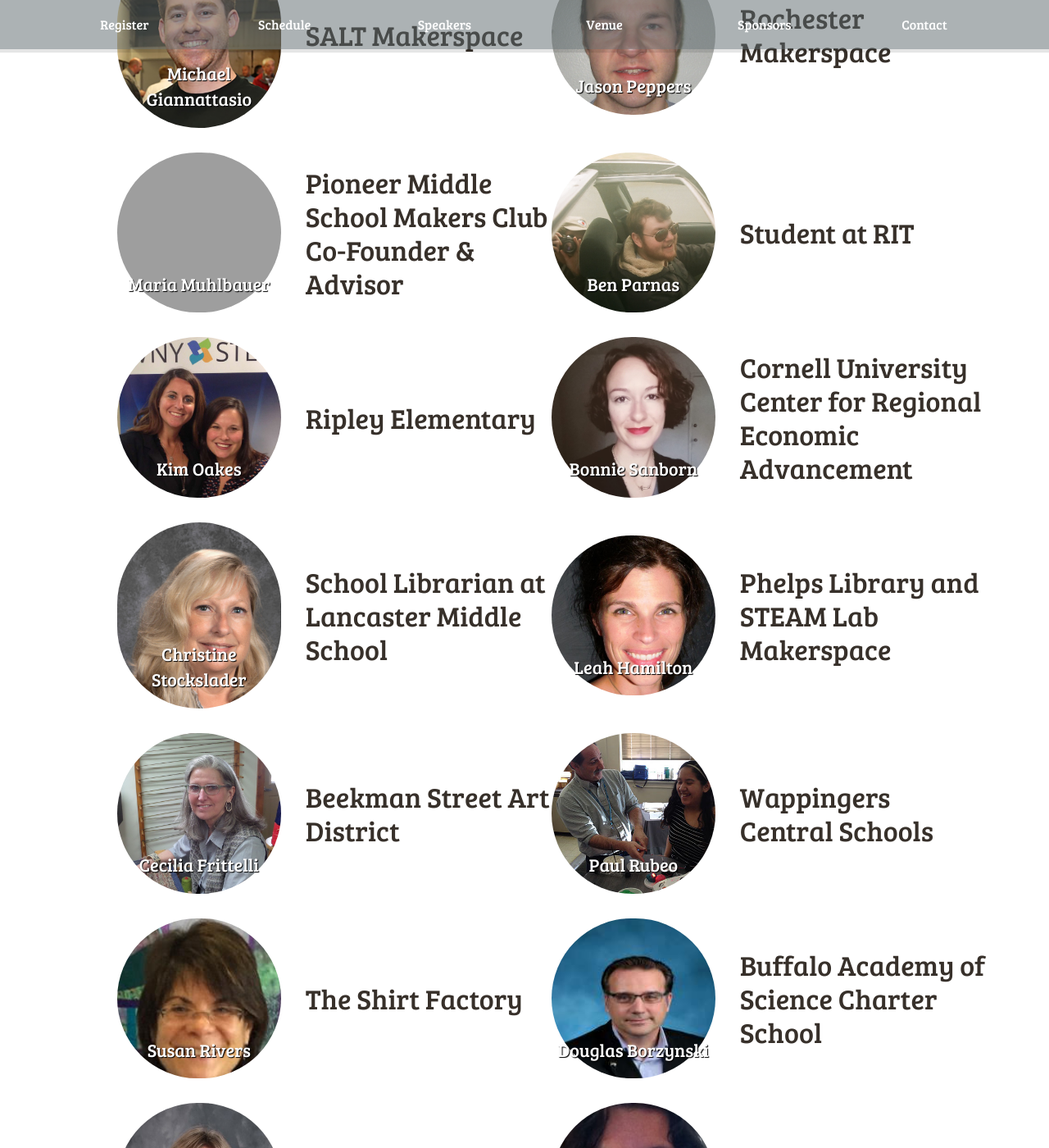
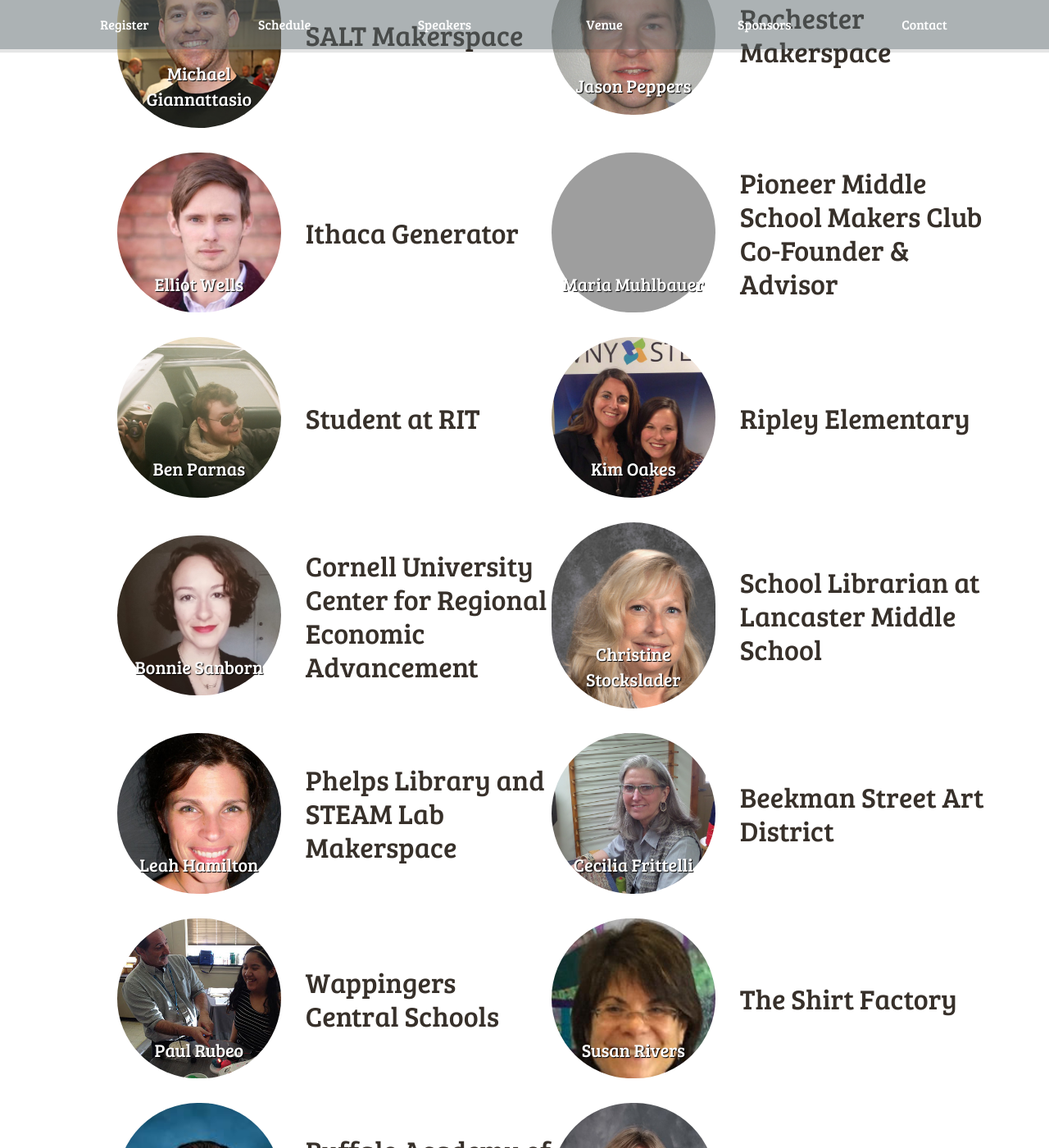
Before and after one commit to nysmakers/nysmakers.github.io, a Jekyll site: the page built from index.html, in a window 1280 px wide and 1400 px high, scrolled down 10393 px. Shown: the whole window at 82% size. Built offline with Jekyll 4.4.1, drawn with Linux system fonts in a browser that asks for light colours; some web fonts are replaced; comment, search, counter and statistics services are not loaded; grey boxes are pictures that could not be loaded.

Commit message:
Added Elliot from Ithaca Generator

```diff
--- a/2017/stylesheets/responsive.css
+++ b/2017/stylesheets/responsive.css
@@ -480,6 +480,9 @@
 #speakers #darlynneoverbaugh {
   background: url("/images/speakers/DarlynneOverbaugh.jpg") no-repeat;
   background-position-x: 35%; }
+#speakers #elliotwells {
+  background: url("/images/speakers/ElliotWells.jpg") no-repeat;
+  background-position-x: 35%; }
 
 @media screen and (max-width: 780px) {
   #speakers #talks td:last-child {
--- a/index.html
+++ b/index.html
@@ -334,6 +334,10 @@
         <td>Rochester Makerspace</td>
       </tr>
       <tr>
+        <td><a href="https://ithacagenerator.org/" id="elliotwells">Elliot Wells</a></td>
+        <td>Ithaca Generator</td>
+      </tr>
+      <tr>
         <td><a href="https://twitter.com/muhlbs83" id="mariamuhlbauer">Maria Muhlbauer</a></td>
         <td>Pioneer Middle School Makers Club Co-Founder & Advisor</td>
       </tr>
```
Also changed, not shown: images/speakers/ElliotWells.jpg (added).
